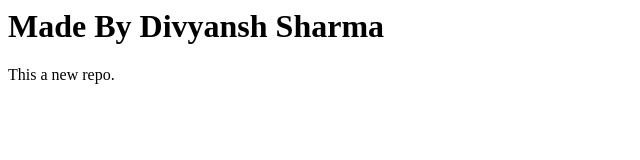
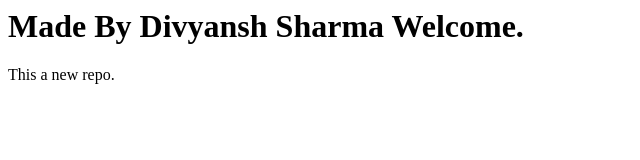
Before and after one commit to divyanshsharma2003/Local-Repo, a plain HTML site: page index.html in a window 1280 px wide. Shown: the whole page, without its empty margins (0-640 px from the left). Drawn offline with Linux system fonts and the light colour scheme.

Commit message:
Add New Text

```diff
--- a/index.html
+++ b/index.html
@@ -1,2 +1,2 @@
-<h1>Made By Divyansh Sharma</h1>
+<h1>Made By Divyansh Sharma Welcome.</h1>
 <p>This a new repo.</p>
```
